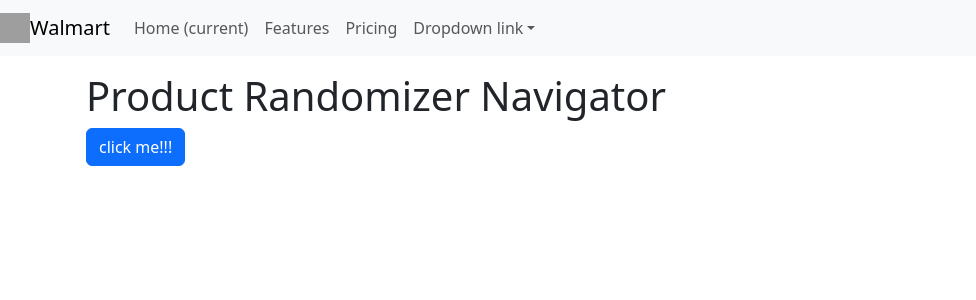
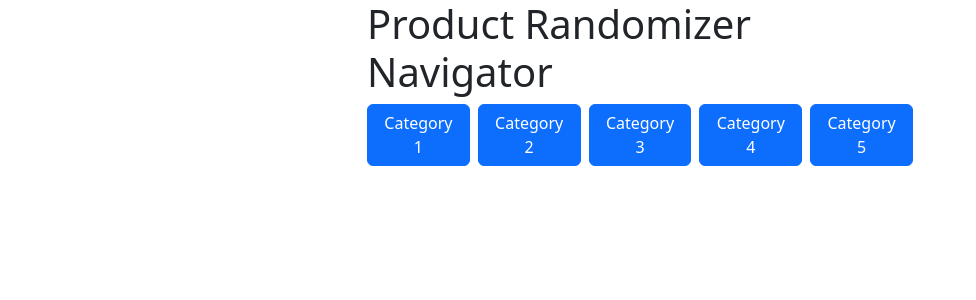
Before and after one commit to patwu22/AIDaysGatorHack2023, a React (Create React App) app: page / in a window 1280 px wide. Shown: the top 300 px of the page, without its empty margins (0-976 px from the left). Built offline with nearby package versions, Linux system fonts and the light colour scheme; grey boxes are pictures that could not be loaded.

Commit message:
Removed Navbar, Updated App.js format

```diff
--- a/src/App.js
+++ b/src/App.js
@@ -1,84 +1,37 @@
-import { Button, Container, Title } from "react-bootstrap";
+import { Button, Container, Stack, Row, Col } from "react-bootstrap";
 import "bootstrap/dist/css/bootstrap.min.css";
 
 function App() {
-
   return (
     <>
-    <NavBar></NavBar>
-      <Container className="p-3">
-        <h1 className="header">Product Randomizer Navigator</h1>
-        <Button>click me!!!</Button>
+      <Container>
+        <Row>
+          <Col></Col>
+          <Col xs={6}>
+            <h1 className="header">Product Randomizer Navigator</h1>
+            <Stack direction="horizontal" gap={2}>
+              <Button as="a" variant="primary">
+                Category 1
+              </Button>
+              <Button as="a" variant="primary">
+                Category 2
+              </Button>
+              <Button as="a" variant="primary">
+                Category 3
+              </Button>
+              <Button as="a" variant="primary">
+                Category 4
+              </Button>
+              <Button as="a" variant="primary">
+                Category 5
+              </Button>
+            </Stack>
+          </Col>
+          <Col></Col>
+        </Row>
       </Container>
     </>
   );
 }
 
 export default App;
-
-function NavBar() {
-  return (
-    <nav className="navbar navbar-expand-lg navbar-light bg-light">
-      <a className="navbar-brand" href="#">
-      <img src="https://upload.wikimedia.org/wikipedia/commons/thumb/1/14/Walmart_Spark.svg/1925px-Walmart_Spark.svg.png" width="30" height="30" class="d-inline-block align-top" alt="Responsive image"></img>
-        Walmart
-      </a>
-      <button
-        className="navbar-toggler"
-        type="button"
-        data-toggle="collapse"
-        data-target="#navbarNavDropdown"
-        aria-controls="navbarNavDropdown"
-        aria-expanded="false"
-        aria-label="Toggle navigation"
-      >
-        <span className="navbar-toggler-icon"></span>
-      </button>
-      <div className="collapse navbar-collapse" id="navbarNavDropdown">
-        <ul className="navbar-nav">
-          <li className="nav-item active">
-            <a className="nav-link" href="#">
-              Home <span className="sr-only">(current)</span>
-            </a>
-          </li>
-          <li className="nav-item">
-            <a className="nav-link" href="#">
-              Features
-            </a>
-          </li>
-          <li className="nav-item">
-            <a className="nav-link" href="#">
-              Pricing
-            </a>
-          </li>
-          <li className="nav-item dropdown">
-            <a
-              className="nav-link dropdown-toggle"
-              href="#"
-              id="navbarDropdownMenuLink"
-              data-toggle="dropdown"
-              aria-haspopup="true"
-              aria-expanded="false"
-            >
-              Dropdown link
-            </a>
-            <div
-              className="dropdown-menu"
-              aria-labelledby="navbarDropdownMenuLink"
-            >
-              <a className="dropdown-item" href="#">
-                Action
-              </a>
-              <a className="dropdown-item" href="#">
-                Another action
-              </a>
-              <a className="dropdown-item" href="#">
-                Something else here
-              </a>
-            </div>
-          </li>
-        </ul>
-      </div>
-    </nav>
-  );
-}
```
